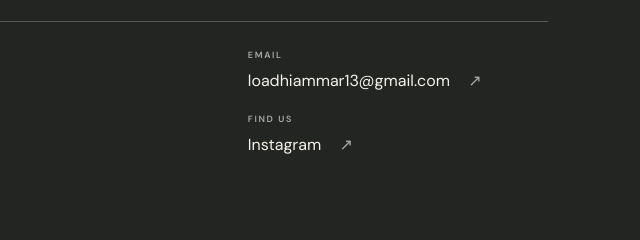
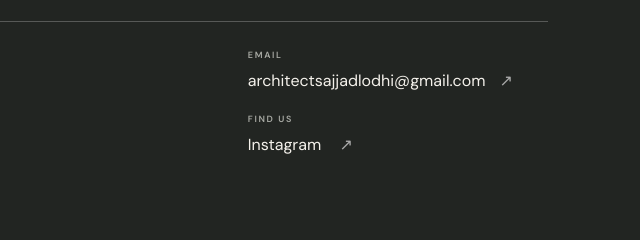
Before and after one commit to XCT-WEB/lodhisajjadarch, a plain HTML site: page index.html in a window 1280 px wide. Shown: the part 3623-3863 px from the top of the page, 640-1280 px from the left. Drawn offline with Linux system fonts and the light colour scheme.

Commit message:
Change contact email address in index.html
Updated contact email address in the footer section.

```diff
--- a/index.html
+++ b/index.html
@@ -55,7 +55,7 @@
     </section>
     <section class="contact section-pad" id="contact">
       <div class="contact-heading"><p class="eyebrow">Have a project in mind?</p><h2>Let’s make<br>room for better.</h2></div>
-      <div class="contact-bottom"><p>Tell us a little about what you’re planning. We’d love to hear from you.</p><div class="contact-details"><span class="eyebrow">Email</span><a href="mailto:loadhiammar13@gmail.com">loadhiammar13@gmail.com <span>↗</span></a><span class="eyebrow social-label">Find us</span><a href="https://www.instagram.com/lodhisajjadarchitect/" target="_blank" rel="noopener noreferrer">Instagram <span>↗</span></a></div></div>
+      <div class="contact-bottom"><p>Tell us a little about what you’re planning. We’d love to hear from you.</p><div class="contact-details"><span class="eyebrow">Email</span><a href="mailto:architectsajjadlodhi@gmail.com">architectsajjadlodhi@gmail.com<span>↗</span></a><span class="eyebrow social-label">Find us</span><a href="https://www.instagram.com/lodhisajjadarchitect/" target="_blank" rel="noopener noreferrer">Instagram <span>↗</span></a></div></div>
     </section>
   </main>
   <footer class="site-footer"><a class="wordmark footer-mark" href="#top">LODHI SAJJAD ARCHITECTS</a><span>Thoughtful spaces, made for living.</span><a href="#top">Back to top ↑</a><small>© <span id="year"></span> Lodhi Sajjad Architects</small></footer>
```
